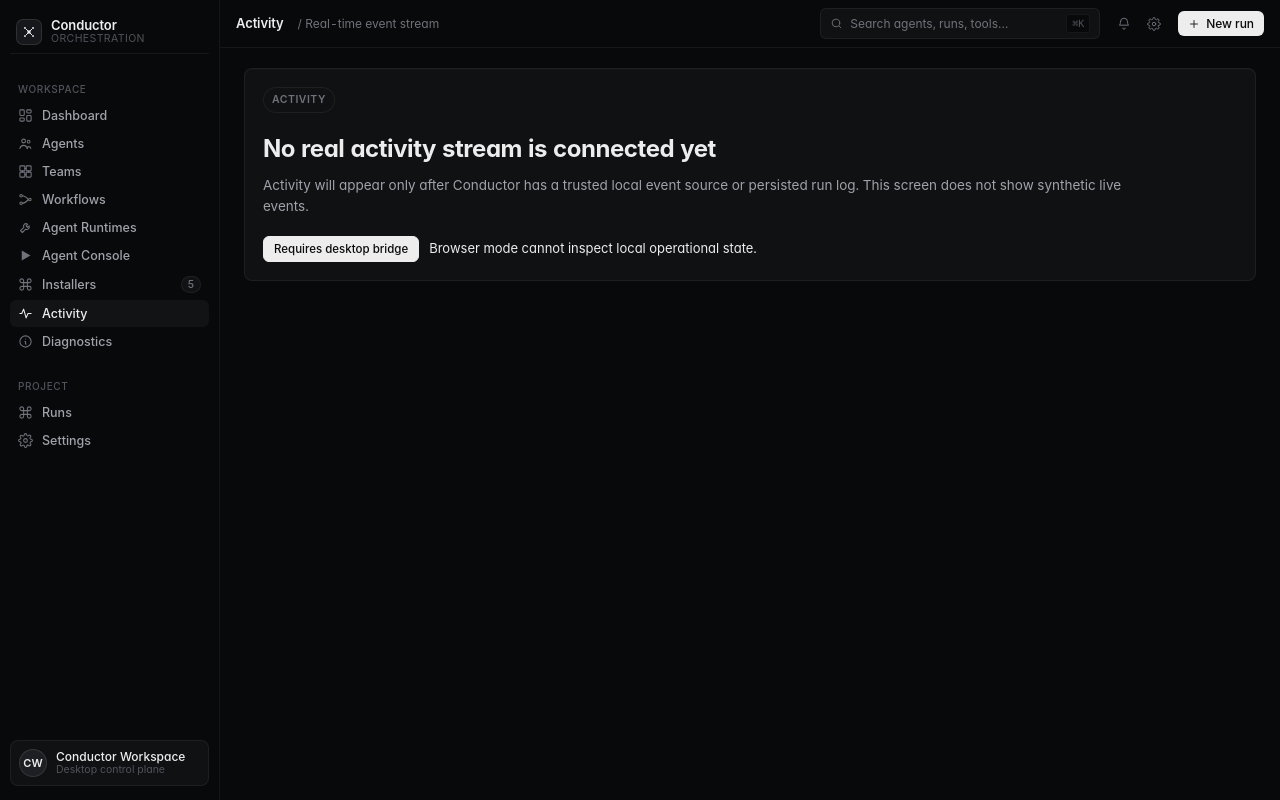
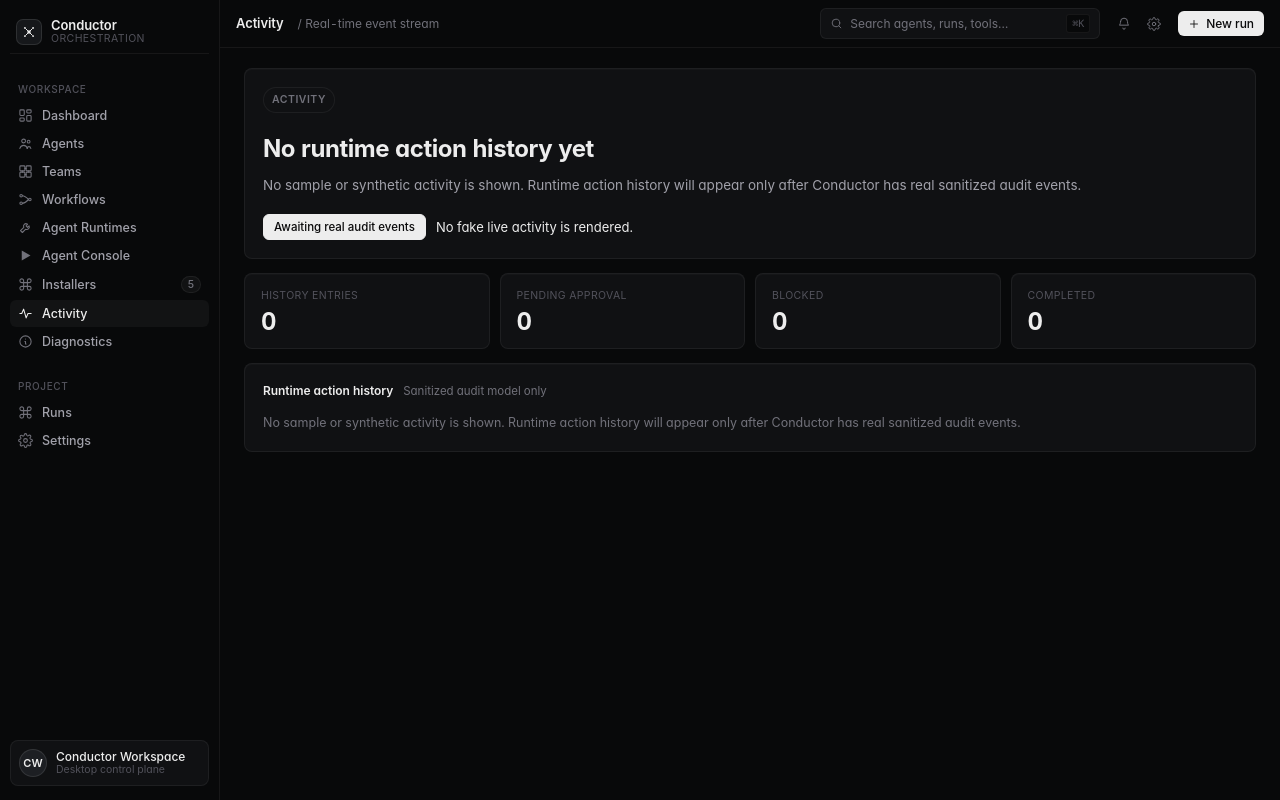
Before and after one commit to fatoldnerd/conductor-agent-ui, a React (Vite) app: page / in a window 1280 px wide. Both pictures are taken after a click on the button "Activity". Built offline with nearby package versions, Linux system fonts and the light colour scheme.

Commit message:
feat: add runtime action history view model

```diff
--- a/src/App.tsx
+++ b/src/App.tsx
@@ -32,6 +32,7 @@
 } from './localTools';
 import { runtimeAvailable } from './agentRuntimeAvailability';
 import { deriveInventoryViewState } from './inventoryViewState';
+import { buildRuntimeActionHistoryViewModel } from './runtimeActionHistoryViewModel';
 import { readinessLabel } from './runtimeReadiness';
 import type {
   AgentRunEvent,
@@ -1084,12 +1085,53 @@
 /* -------------------------------------------------------------- Activity view */
 
 function ActivityView() {
+  const runtimeActionHistory = useMemo(() => buildRuntimeActionHistoryViewModel([]), []);
+
   return (
-    <OperationalEmptyState
-      eyebrow="Activity"
-      title="No real activity stream is connected yet"
-      body="Activity will appear only after Conductor has a trusted local event source or persisted run log. This screen does not show synthetic live events."
-    />
+    <div className="local-tools-page">
+      <div className="card local-tools-hero">
+        <span className="eyebrow">Activity</span>
+        <h2>{runtimeActionHistory.empty ? runtimeActionHistory.emptyTitle : 'Runtime action history'}</h2>
+        <p>{runtimeActionHistory.empty ? runtimeActionHistory.emptyBody : 'Sanitized runtime action history from trusted audit events.'}</p>
+        <div className="actions">
+          <button className="btn-ghost primary" disabled>
+            Awaiting real audit events
+          </button>
+          <span className="hint">No fake live activity is rendered.</span>
+        </div>
+      </div>
+
+      <div className="runtime-overview-grid">
+        <RuntimeMetric label="History entries" value={runtimeActionHistory.stats.total} />
+        <RuntimeMetric label="Pending approval" value={runtimeActionHistory.stats.pendingApproval} />
+        <RuntimeMetric label="Blocked" value={runtimeActionHistory.stats.blocked} />
+        <RuntimeMetric label="Completed" value={runtimeActionHistory.stats.completed} />
+      </div>
+
+      <div className="card local-tool-section">
+        <div className="section-head compact">
+          <h2>Runtime action history</h2>
+          <span className="hint">Sanitized audit model only</span>
+        </div>
+        {runtimeActionHistory.empty ? (
+          <p className="empty-state">{runtimeActionHistory.emptyBody}</p>
+        ) : (
+          <div className="local-tool-list">
+            {runtimeActionHistory.entries.map((entry) => (
+              <div className="local-tool-row" key={entry.correlationId}>
+                <span className={`status-dot ${entry.tone === 'ok' ? 'ok' : entry.tone === 'danger' ? 'missing' : ''}`} />
+                <div className="local-tool-main">
+                  <strong>{entry.title}</strong>
+                  <span>{entry.subtitle}</span>
+                  <em>{entry.eventCount} sanitized event(s) from {entry.sourceLabel}</em>
+                </div>
+                <span className={`chip ${entry.tone === 'ok' ? 'chip-ok' : entry.tone === 'danger' ? 'chip-warn' : 'chip-muted'}`}>{entry.state}</span>
+              </div>
+            ))}
+          </div>
+        )}
+      </div>
+    </div>
   );
 }
 
--- /dev/null
+++ b/src/runtimeActionHistoryViewModel.ts
@@ -0,0 +1,186 @@
+import type { RuntimeActionAuditEvent, RuntimeActionAuditEventType } from './runtimeActionAuditLog';
+import { CANONICAL_RUNTIME_LABELS, type RuntimeActionKind } from './runtimeReadiness';
+
+export type RuntimeActionHistoryState =
+  | 'requested'
+  | 'pending_approval'
+  | 'approved'
+  | 'blocked'
+  | 'submitted'
+  | 'completed'
+  | 'failed'
+  | 'cancelled';
+
+export type RuntimeActionHistoryTone = 'ok' | 'warn' | 'muted' | 'danger';
+
+export type RuntimeActionHistoryTimelineRow = {
+  eventType: RuntimeActionAuditEventType;
+  label: string;
+  occurredAt: string;
+  outcome: RuntimeActionAuditEvent['outcome'];
+  detail: string | null;
+  redactedFields: string[];
+};
+
+export type RuntimeActionHistoryEntry = {
+  correlationId: string;
+  runtimeId: RuntimeActionAuditEvent['runtimeId'];
+  runtimeLabel: string;
+  actionKind: RuntimeActionKind;
+  actionLabel: string;
+  sourceLabel: string;
+  state: RuntimeActionHistoryState;
+  tone: RuntimeActionHistoryTone;
+  title: string;
+  subtitle: string;
+  eventCount: number;
+  firstAt: string;
+  latestAt: string;
+  timeline: RuntimeActionHistoryTimelineRow[];
+};
+
+export type RuntimeActionHistoryStats = {
+  total: number;
+  pendingApproval: number;
+  blocked: number;
+  completed: number;
+  failedOrCancelled: number;
+};
+
+export type RuntimeActionHistoryViewModel = {
+  schemaVersion: 1;
+  empty: boolean;
+  emptyTitle: string;
+  emptyBody: string;
+  stats: RuntimeActionHistoryStats;
+  entries: RuntimeActionHistoryEntry[];
+};
+
+const EMPTY_TITLE = 'No runtime action history yet';
+const EMPTY_BODY =
+  'No sample or synthetic activity is shown. Runtime action history will appear only after Conductor has real sanitized audit events.';
+
+function actionLabel(actionKind: RuntimeActionKind): string {
+  return actionKind.replace(/_/g, ' ');
+}
+
+function sourceLabel(source: RuntimeActionAuditEvent['source']): string {
+  if (source === 'agent-runtimes') return 'Agent Runtimes';
+  if (source === 'dashboard') return 'Dashboard';
+  if (source === 'diagnostics') return 'Diagnostics';
+  return 'Installer';
+}
+
+function eventLabel(eventType: RuntimeActionAuditEventType): string {
+  if (eventType === 'request_created') return 'Request created';
+  if (eventType === 'approval_required') return 'Approval required';
+  if (eventType === 'approved') return 'Approved';
+  if (eventType === 'blocked') return 'Blocked';
+  if (eventType === 'submitted_to_desktop') return 'Submitted to desktop';
+  if (eventType === 'completed') return 'Completed';
+  if (eventType === 'failed') return 'Failed';
+  return 'Cancelled';
+}
+
+function detailFor(event: RuntimeActionAuditEvent): string | null {
+  return event.resultMessage ?? event.reason ?? event.payloadSummary ?? null;
+}
+
+function stateFor(events: RuntimeActionAuditEvent[]): RuntimeActionHistoryState {
+  const types = events.map((event) => event.eventType);
+  if (types.includes('failed')) return 'failed';
+  if (types.includes('cancelled')) return 'cancelled';
+  if (types.includes('completed')) return 'completed';
+  if (types.includes('submitted_to_desktop')) return 'submitted';
+  if (types.includes('blocked')) return 'blocked';
+  if (types.includes('approved')) return 'approved';
+  if (types.includes('approval_required')) return 'pending_approval';
+  return 'requested';
+}
+
+function toneFor(state: RuntimeActionHistoryState): RuntimeActionHistoryTone {
+  if (state === 'blocked' || state === 'failed') return 'danger';
+  if (state === 'pending_approval') return 'warn';
+  if (state === 'completed' || state === 'approved') return 'ok';
+  return 'muted';
+}
+
+function subtitleFor(state: RuntimeActionHistoryState): string {
+  if (state === 'pending_approval') return 'Waiting for explicit user approval before any trusted desktop handoff.';
+  if (state === 'approved') return 'Approved and waiting for trusted desktop execution.';
+  if (state === 'blocked') return 'Blocked by Conductor safety rules before approval or execution.';
+  if (state === 'submitted') return 'Submitted to an allowlisted desktop API after approval checks.';
+  if (state === 'completed') return 'Completed according to the sanitized runtime action result.';
+  if (state === 'failed') return 'Failed according to the sanitized runtime action result.';
+  if (state === 'cancelled') return 'Cancelled before completion.';
+  return 'Request recorded in the sanitized runtime action history.';
+}
+
+function toTimelineRow(event: RuntimeActionAuditEvent): RuntimeActionHistoryTimelineRow {
+  return {
+    eventType: event.eventType,
+    label: eventLabel(event.eventType),
+    occurredAt: event.occurredAt,
+    outcome: event.outcome,
+    detail: detailFor(event),
+    redactedFields: event.redactedFields,
+  };
+}
+
+function groupByCorrelationId(events: RuntimeActionAuditEvent[]): RuntimeActionAuditEvent[][] {
+  const groups = new Map<string, RuntimeActionAuditEvent[]>();
+  for (const event of events) {
+    groups.set(event.correlationId, [...(groups.get(event.correlationId) ?? []), event]);
+  }
+  return [...groups.values()].map((group) => group.sort((a, b) => a.occurredAt.localeCompare(b.occurredAt)));
+}
+
+function toEntry(events: RuntimeActionAuditEvent[]): RuntimeActionHistoryEntry {
+  const first = events[0];
+  const latest = events[events.length - 1];
+  const state = stateFor(events);
+  const runtimeLabel = CANONICAL_RUNTIME_LABELS[first.runtimeId];
+  const action = actionLabel(first.actionKind);
+
+  return {
+    correlationId: first.correlationId,
+    runtimeId: first.runtimeId,
+    runtimeLabel,
+    actionKind: first.actionKind,
+    actionLabel: action,
+    sourceLabel: sourceLabel(first.source),
+    state,
+    tone: toneFor(state),
+    title: `${runtimeLabel} ${action}`,
+    subtitle: subtitleFor(state),
+    eventCount: events.length,
+    firstAt: first.occurredAt,
+    latestAt: latest.occurredAt,
+    timeline: events.map(toTimelineRow),
+  };
+}
+
+export function summarizeRuntimeActionHistory(entries: RuntimeActionHistoryEntry[]): RuntimeActionHistoryStats {
+  return {
+    total: entries.length,
+    pendingApproval: entries.filter((entry) => entry.state === 'pending_approval').length,
+    blocked: entries.filter((entry) => entry.state === 'blocked').length,
+    completed: entries.filter((entry) => entry.state === 'completed').length,
+    failedOrCancelled: entries.filter((entry) => entry.state === 'failed' || entry.state === 'cancelled').length,
+  };
+}
+
+export function buildRuntimeActionHistoryViewModel(events: RuntimeActionAuditEvent[]): RuntimeActionHistoryViewModel {
+  const entries = groupByCorrelationId(events)
+    .map(toEntry)
+    .sort((a, b) => b.latestAt.localeCompare(a.latestAt));
+
+  return {
+    schemaVersion: 1,
+    empty: entries.length === 0,
+    emptyTitle: EMPTY_TITLE,
+    emptyBody: EMPTY_BODY,
+    stats: summarizeRuntimeActionHistory(entries),
+    entries,
+  };
+}
```
Also changed, not shown: 2 other files (tests, documents, lock files or other folders).
